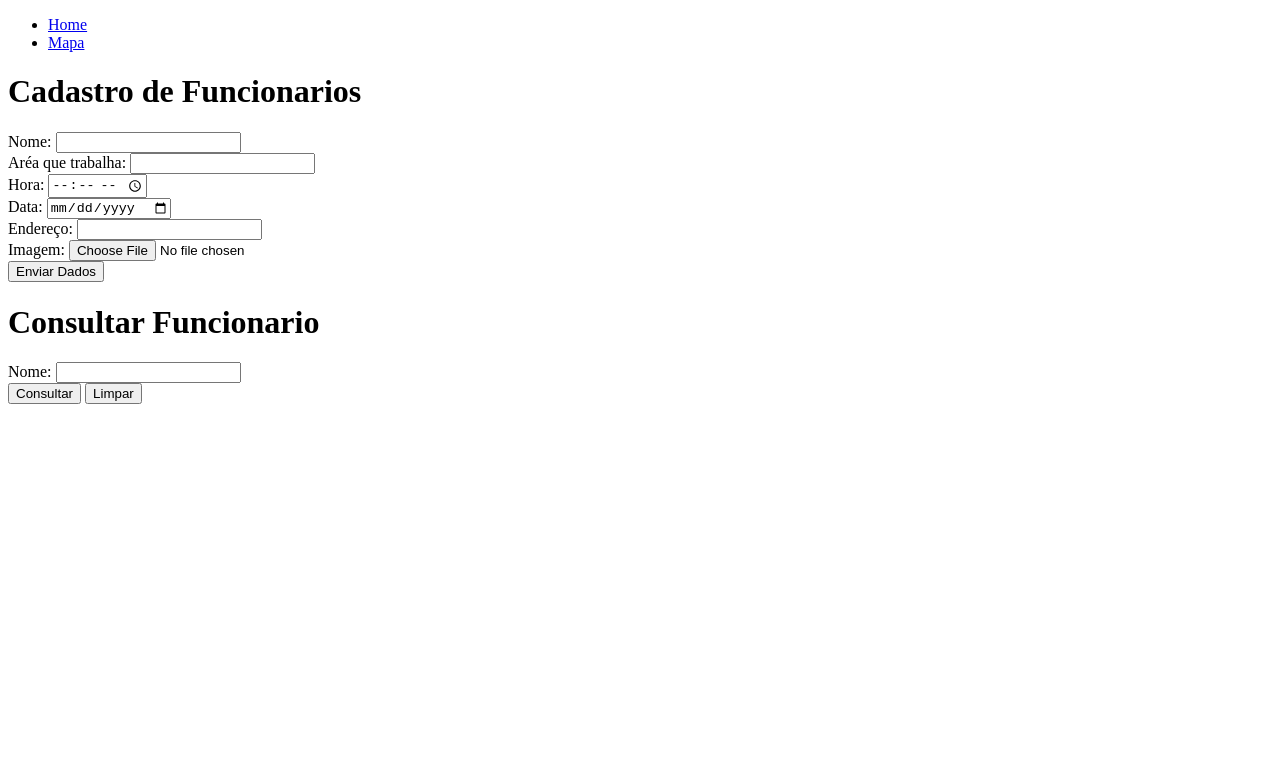
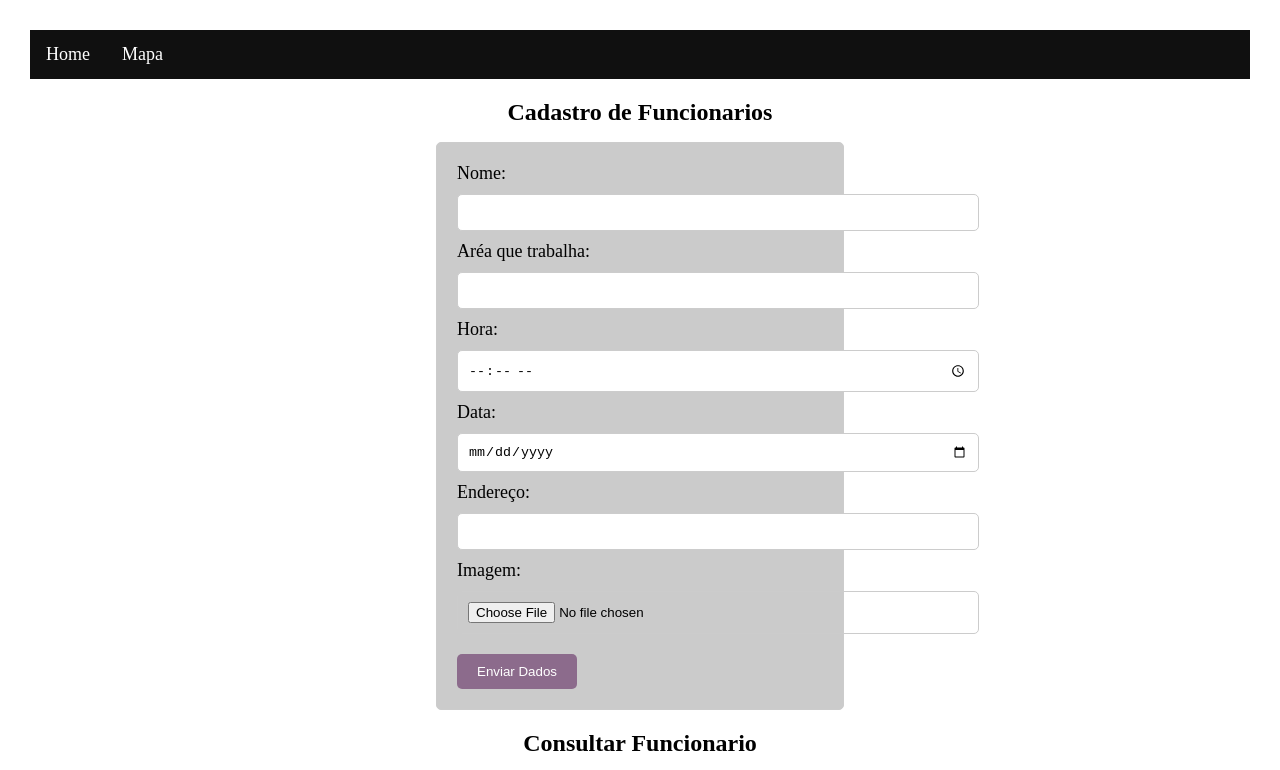
Before and after one commit to Gisele215/projetoPontoGisele, a plain HTML site: page cadastro.html in a window 1280 px wide. Shown: the top 770 px of the page. Drawn offline with Linux system fonts and the light colour scheme; the site is published under a folder, as on GitHub Pages, so addresses that start at the root find nothing.

Commit message:
Add files via upload

```diff
--- a/cadastro.html
+++ b/cadastro.html
@@ -4,7 +4,7 @@
     <meta charset="UTF-8">
     <meta name="viewport" content="width=device-width, initial-scale=1.0">
     <title>Cadastro de funcionarios</title>
-    <link rel="stylesheet" href="/css/style2.css">
+    <link rel="stylesheet" href="css/style2.css">
 </head>
 <body>
     <nav>
```
Also changed, not shown: mapa.html (+1 -1 lines).
